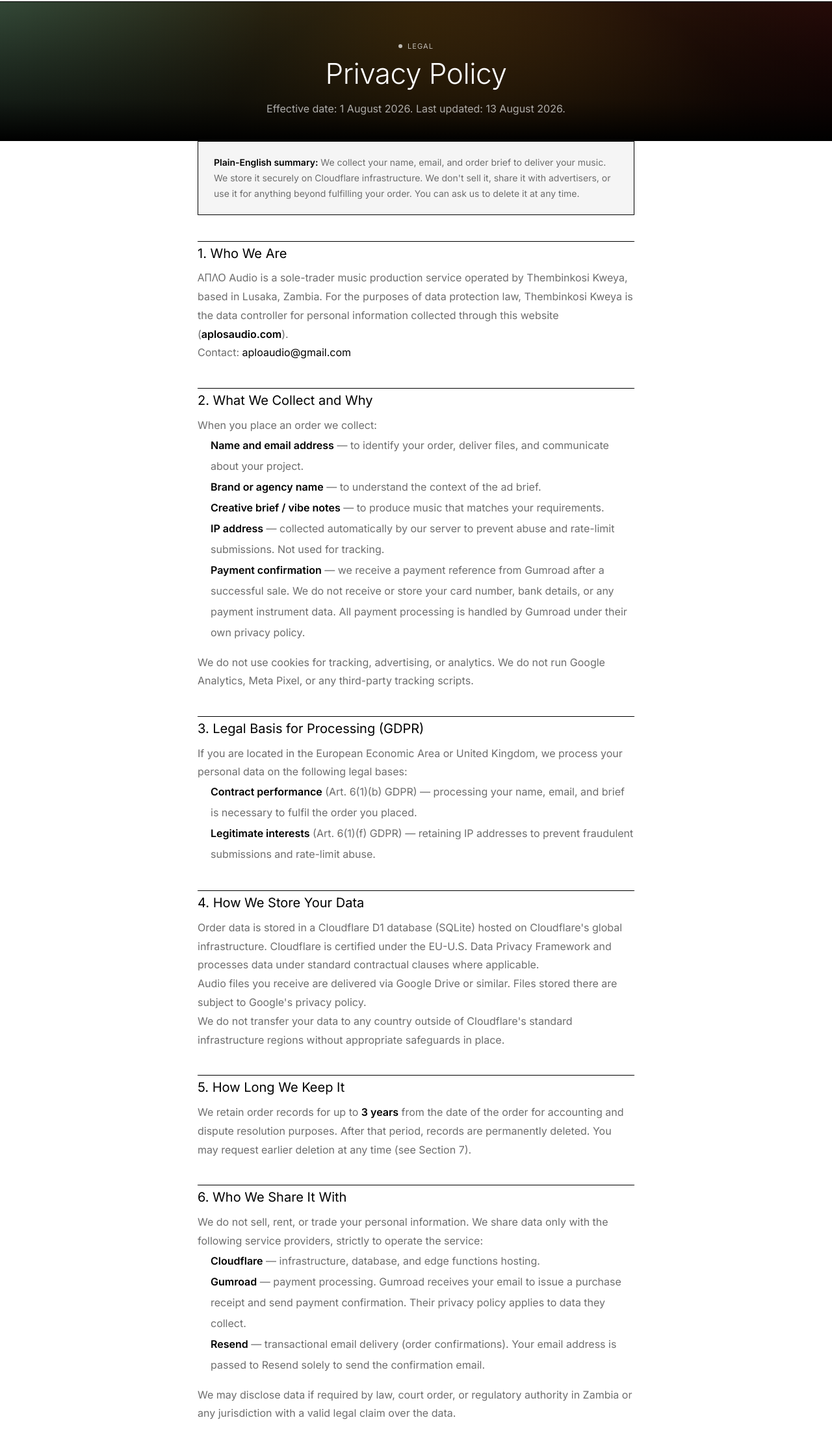
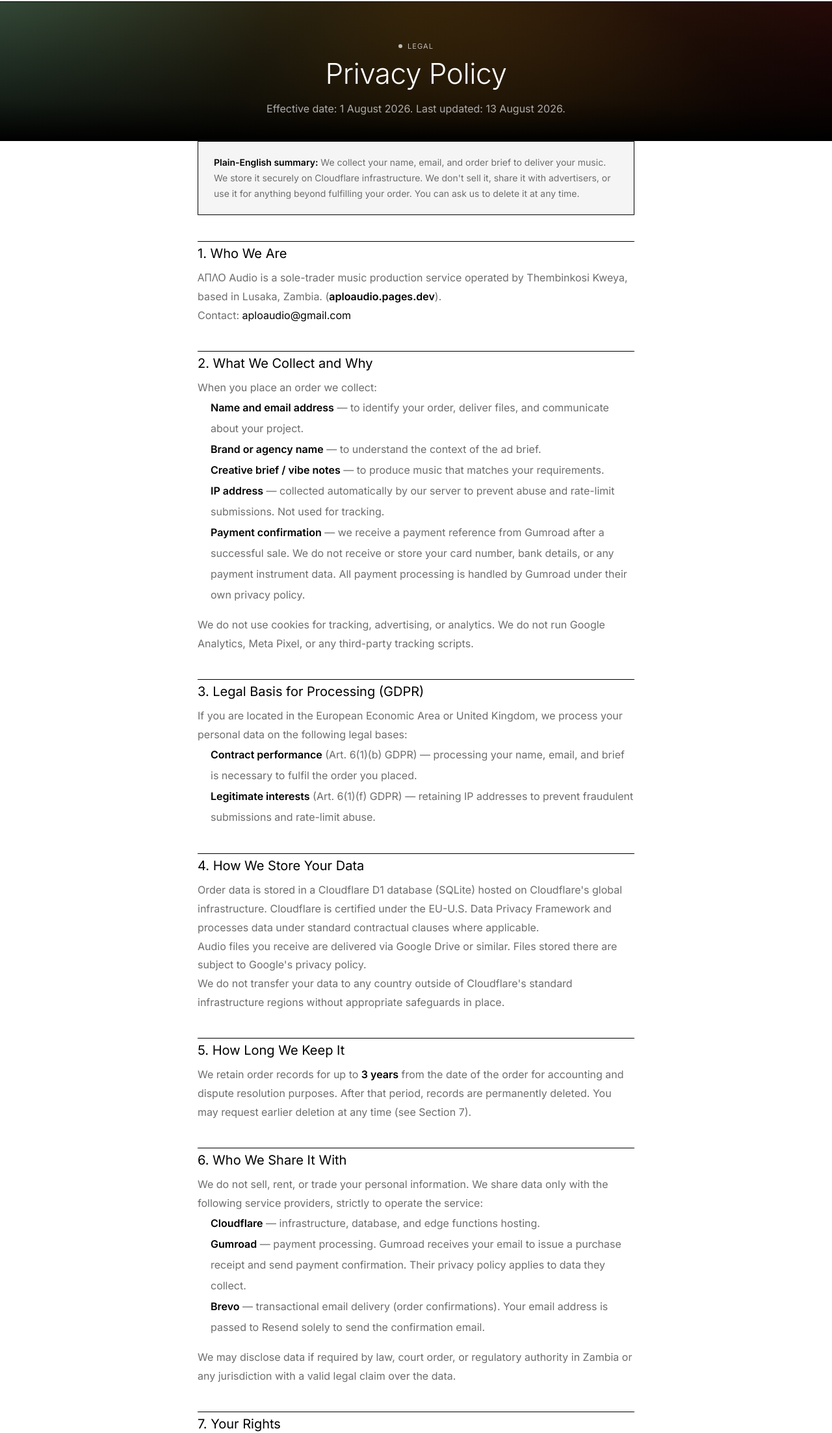
Before and after one commit to moistbenkh/cloudflare-aplopio, a website: page privacy.html in a window 1280 px wide. Shown: the part 63-2268 px from the top of the page at 65% size. Drawn offline with Linux system fonts and the light colour scheme.

Commit message:
Update contact information and service providers in privacy.html

```diff
--- a/privacy.html
+++ b/privacy.html
@@ -50,7 +50,7 @@
 
       <!-- 1 -->
       <h2 style="font-size:20px;margin:40px 0 12px;padding-top:8px;border-top:1px solid var(--color-obsidian);">1. Who We Are</h2>
-      <p class="dim" style="line-height:1.8;">ΑΠΛΟ Audio is a sole-trader music production service operated by Thembinkosi Kweya, based in Lusaka, Zambia. For the purposes of data protection law, Thembinkosi Kweya is the data controller for personal information collected through this website (<strong style="color:var(--color-obsidian);">aplosaudio.com</strong>).</p>
+      <p class="dim" style="line-height:1.8;">ΑΠΛΟ Audio is a sole-trader music production service operated by Thembinkosi Kweya, based in Lusaka, Zambia. (<strong style="color:var(--color-obsidian);">aploaudio.pages.dev</strong>).</p>
       <p class="dim" style="line-height:1.8;">Contact: <a href="mailto:aploaudio@gmail.com" style="color:var(--color-obsidian);">aploaudio@gmail.com</a></p>
 
       <!-- 2 -->
@@ -89,7 +89,7 @@
       <ul style="color:var(--color-felt-gray);line-height:2;padding-left:20px;margin:0 0 16px;">
         <li><strong style="color:var(--color-obsidian);">Cloudflare</strong> — infrastructure, database, and edge functions hosting.</li>
         <li><strong style="color:var(--color-obsidian);">Gumroad</strong> — payment processing. Gumroad receives your email to issue a purchase receipt and send payment confirmation. Their privacy policy applies to data they collect.</li>
-        <li><strong style="color:var(--color-obsidian);">Resend</strong> — transactional email delivery (order confirmations). Your email address is passed to Resend solely to send the confirmation email.</li>
+        <li><strong style="color:var(--color-obsidian);">Brevo</strong> — transactional email delivery (order confirmations). Your email address is passed to Resend solely to send the confirmation email.</li>
       </ul>
       <p class="dim" style="line-height:1.8;">We may disclose data if required by law, court order, or regulatory authority in Zambia or any jurisdiction with a valid legal claim over the data.</p>
 
```
